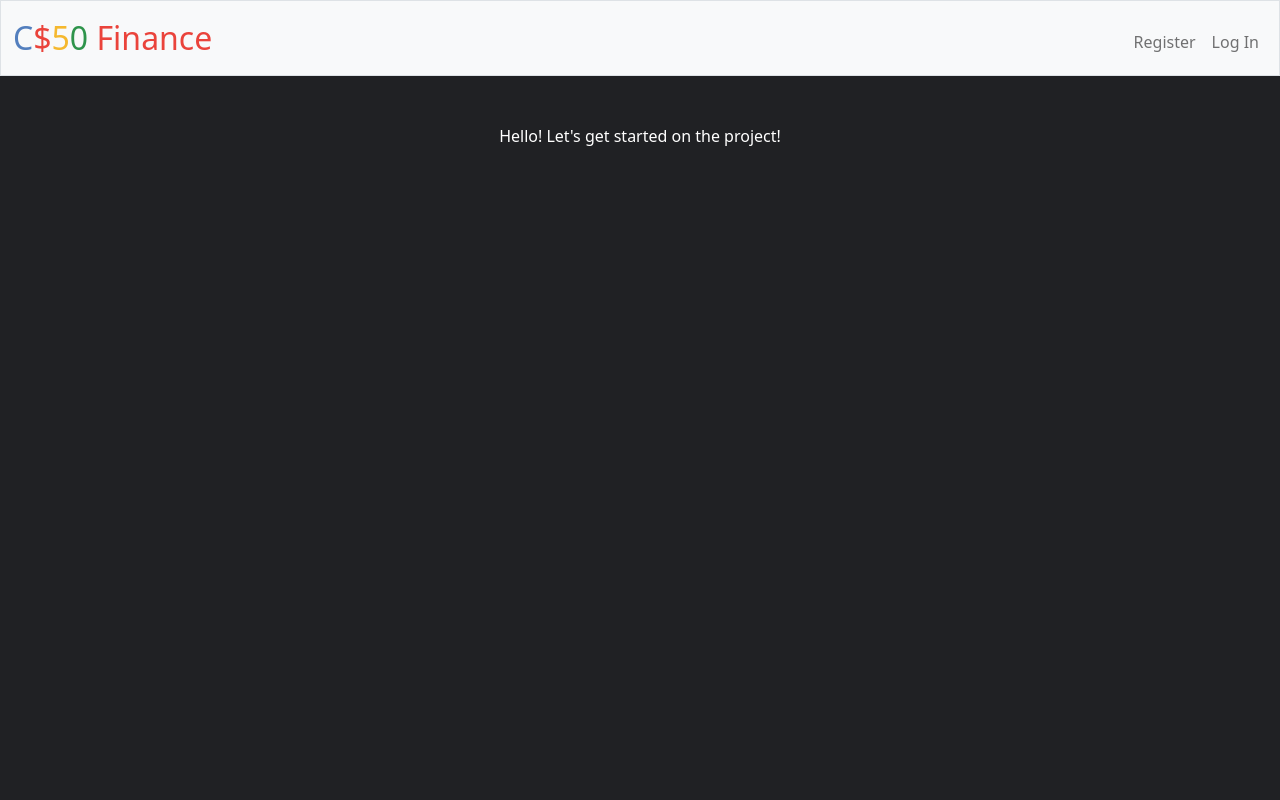
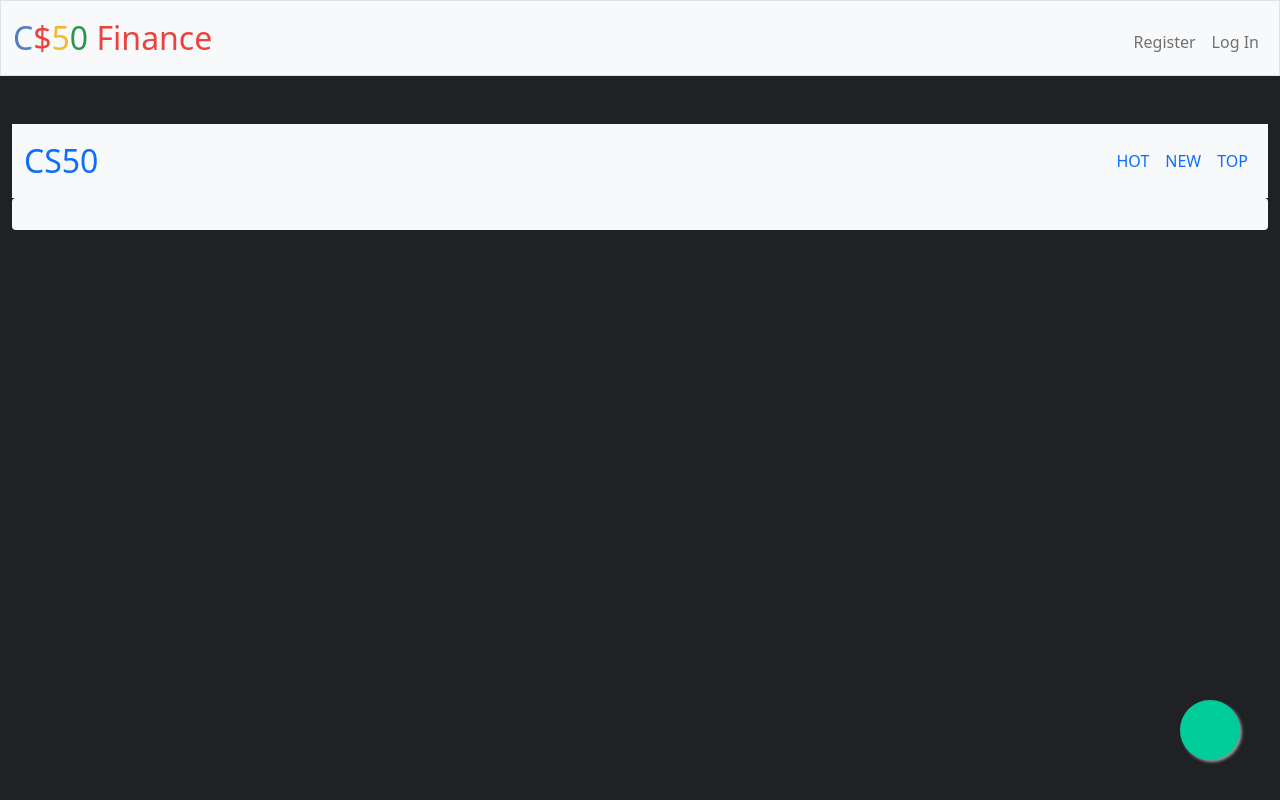
Before and after one commit to alexyin1212/chat50, a Flask app: template templates/index.html in a window 1280 px wide. Run offline with Flask 2, Linux system fonts and the light colour scheme; the template is opened without the code that fills it, so the values that code supplies are empty; parts of the project's set-up code (start-up, migrations or seed data) failed here and were passed over; some libraries are stand-ins or nearby versions.

Commit message:
index completed(hopefully)

```diff
--- a/app.py
+++ b/app.py
@@ -21,7 +21,8 @@ Session(app)
 
 # Configure CS50 Library to use SQLite database
 db = SQL("sqlite:///users.db")
-
+db.execute("CREATE TABLE IF NOT EXISTS users (id INTEGER PRIMARY KEY AUTO_INCREMENT NOT NULL, username TEXT NOT NULL, hash TEXT NOT NULL)")
+db.execute("CREATE TABLE IF NOT EXISTS posts (id INTEGER PRIMARY KEY AUTO INCREMENT NOT NULL, user_id INTEGER NOT NULL, post TEXT NOT NULL, 'time' DATETIME NOT NULL DEFAULT CURRENT_TIMESTAMP, FOREIGN KEY(user_id) REFERENCES users(id))")
 
 
 @app.after_request
@@ -36,7 +37,8 @@ def after_request(response):
 @app.route("/")
 @login_required
 def index():
-    return render_template("index.html")
+    posts = db.execute("SELECT * FROM posts SORT BY time")
+    return render_template("index.html", posts=posts)
 
 
 @app.route("/login", methods=["GET", "POST"])
--- a/static/styles.css
+++ b/static/styles.css
@@ -27,3 +27,20 @@ body
     background-color: #202124;
     color: white;
 }
+
+.float{
+	position:fixed;
+	width:60px;
+	height:60px;
+	bottom:40px;
+	right:40px;
+	background-color:#0C9;
+	color:#FFF;
+	border-radius:50px;
+	text-align:center;
+	box-shadow: 2px 2px 3px #999;
+}
+
+.my-float{
+	margin-top:22px;
+}
--- a/templates/index.html
+++ b/templates/index.html
@@ -6,5 +6,41 @@
 
 {% block main %}
 <!-- displays portfolio on homescreen -->
-    <div>Hello! Let's get started on the project!</div>
+<nav class="navbar navbar-expand-lg bg-light">
+    <div class="container-fluid">
+      <a class="navbar-brand" href="#">CS50</a>
+      <button class="navbar-toggler" type="button" data-bs-toggle="collapse" data-bs-target="#navbarScroll" aria-controls="navbarScroll" aria-expanded="false" aria-label="Toggle navigation">
+        <span class="navbar-toggler-icon"></span>
+      </button>
+      <div class="collapse navbar-collapse" id="navbarScroll">
+        <ul class="navbar-nav ms-auto my-2 my-lg-0 navbar-nav-scroll" style="--bs-scroll-height: 100px;">
+          <li class="nav-item">
+            <a class="nav-link" href="#">HOT</a>
+          </li>
+          <li class="nav-item">
+            <a class="nav-link" href="#">NEW</a>
+          </li>
+          <li class="nav-item">
+            <a class="nav-link" href="#">TOP</a>
+          </li>
+        </ul>
+      </div>
+    </div>
+</nav>
+<div data-bs-spy="scroll" data-bs-root-margin="0px 0px -40%" data-bs-smooth-scroll="true" class="scrollspy-example bg-light p-3 rounded-2" tabindex="0">
+    {% for post in posts %}
+    <div class="card" style="width: 18rem;">
+        <div class="card-body">
+          <h5 class="card-title">CS50</h5>
+          <h6 class="card-subtitle mb-2 text-muted">{{ post["time"] }}</h6>
+          <p class="card-text">{{ post["post"] }}</p>
+        </div>
+      </div>
+    {% endfor %}
+</div>
+  <!-- creating a floating action button-->
+<a href="#" class="float">
+    <i class="fa fa-plus my-float"></i>
+</a>
+
 {% endblock %}
```
